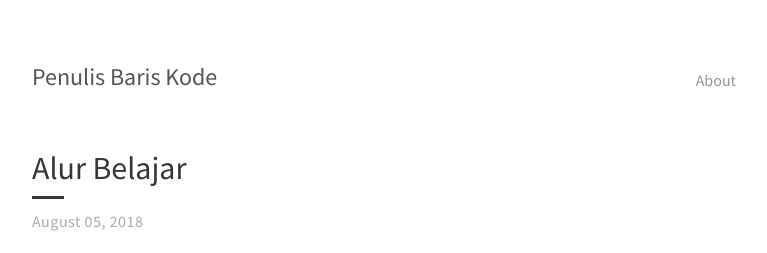
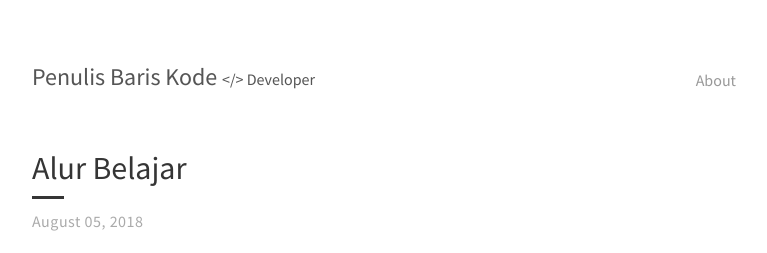
Before and after one commit to mfaridzia/mfaridzia.github.io, a Jekyll site: the page built from index.html, in a window 1280 px wide. Shown: the top 253 px of the page, without its empty margins (256-1023 px from the left). Built offline with Jekyll 4.4.1, drawn with Linux system fonts in a browser that asks for light colours; the list of posts is cut into pages by our own code.

Commit message:
Update default.html

```diff
--- a/_layouts/default.html
+++ b/_layouts/default.html
@@ -7,7 +7,7 @@
     <nav class="nav">
       <div class="nav-container">
         <a href="{{ site.baseurl }}/">
-          <h2 class="nav-title">Penulis Baris Kode</h2>
+          <h2 class="nav-title">Penulis Baris Kode </span> <span style="font-size: 16px;"> <span></span><<span>/></span> Developer </span> </h2>
         </a>
         <ul>
           <li><a href="{{ '/about' | prepend: site.baseurl }}">About</a></li>
```
